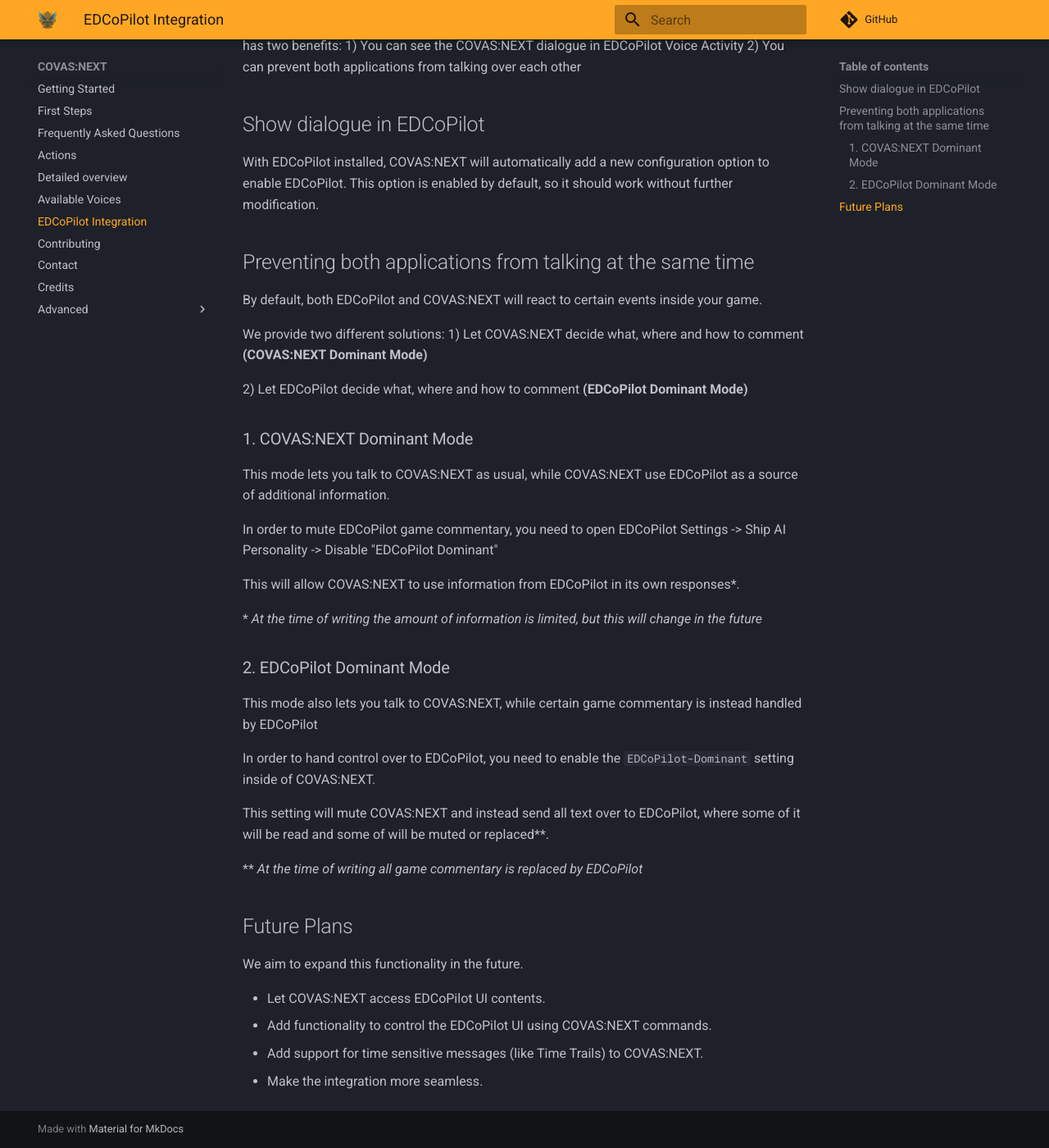
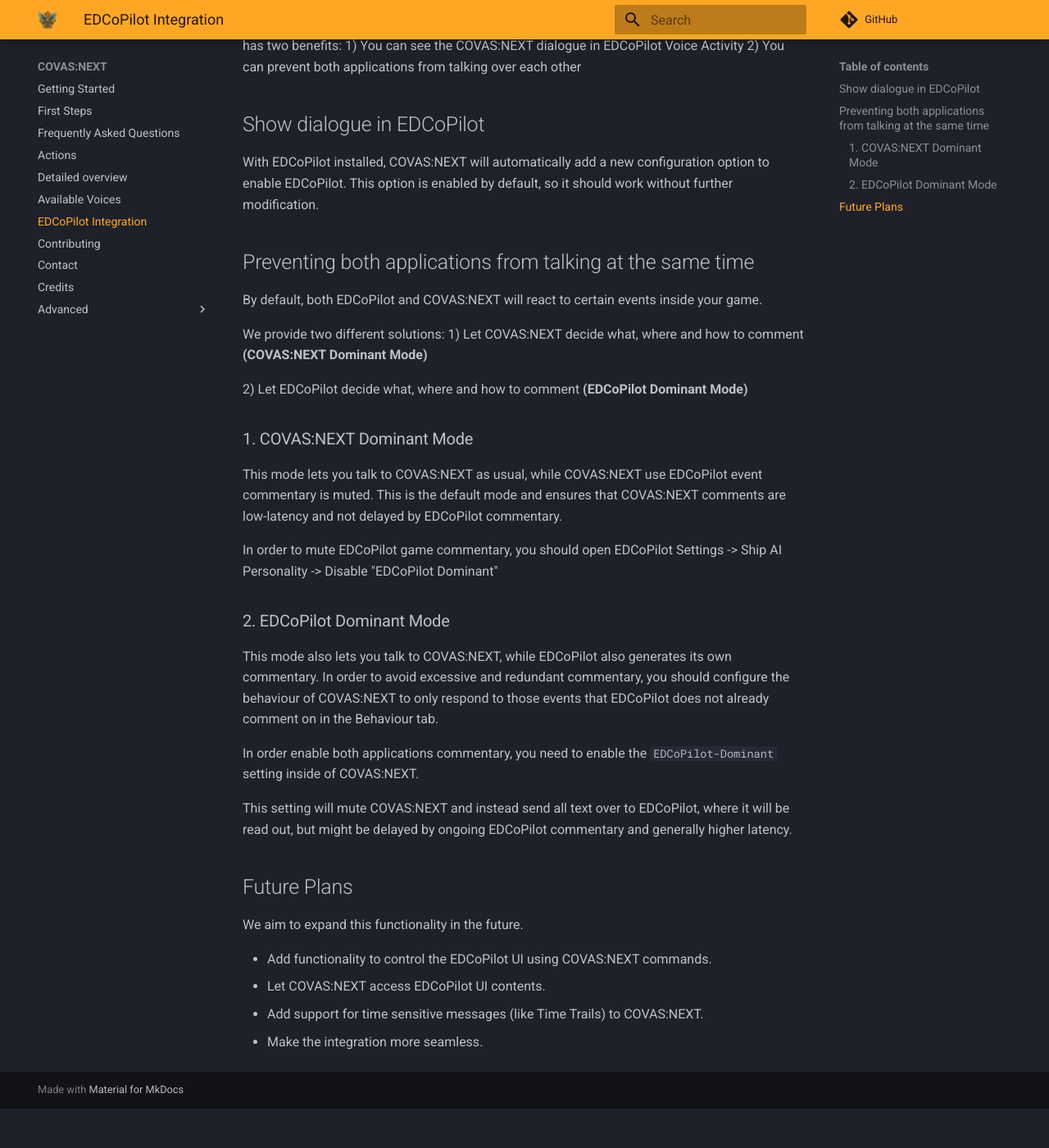
Before and after one commit to RatherRude/Elite-Dangerous-AI-Integration, an MkDocs documentation site: the page built from docs/50_EDCoPilot.md, in a window 1280 px wide and 1400 px high, scrolled down 162 px. Shown: the whole window at 82% size. Built offline with MkDocs 1.6.1 and Material for MkDocs 9.7.7, drawn with Linux system fonts in a browser that asks for light colours; comment, search, counter and statistics services are not loaded; after the commit the page ends 1514 px from its top, so only the background shows below that.

Commit message:
chore(docs): unify markdown formatting and update EDCoPilot Dominant docs

```diff
--- a/docs/50_EDCoPilot.md
+++ b/docs/50_EDCoPilot.md
@@ -18,28 +18,22 @@
 2) Let EDCoPilot decide what, where and how to comment **(EDCoPilot Dominant Mode)**
 
 ### 1. COVAS:NEXT Dominant Mode
-This mode lets you talk to COVAS:NEXT as usual, while COVAS:NEXT use EDCoPilot as a source of additional information.
+This mode lets you talk to COVAS:NEXT as usual, while COVAS:NEXT use EDCoPilot event commentary is muted. This is the default mode and ensures that COVAS:NEXT comments are low-latency and not delayed by EDCoPilot commentary.
 
-In order to mute EDCoPilot game commentary, you need to open EDCoPilot Settings -> Ship AI Personality -> Disable "EDCoPilot Dominant"
-
-This will allow COVAS:NEXT to use information from EDCoPilot in its own responses*.
-
-\* *At the time of writing the amount of information is limited, but this will change in the future*
+In order to mute EDCoPilot game commentary, you should open EDCoPilot Settings -> Ship AI Personality -> Disable "EDCoPilot Dominant"
 
 ### 2. EDCoPilot Dominant Mode
 
-This mode also lets you talk to COVAS:NEXT, while certain game commentary is instead handled by EDCoPilot
+This mode also lets you talk to COVAS:NEXT, while EDCoPilot also generates its own commentary. In order to avoid excessive and redundant commentary, you should configure the behaviour of COVAS:NEXT to only respond to those events that EDCoPilot does not already comment on in the Behaviour tab.
 
-In order to hand control over to EDCoPilot, you need to enable the `EDCoPilot-Dominant` setting inside of COVAS:NEXT.
+In order enable both applications commentary, you need to enable the `EDCoPilot-Dominant` setting inside of COVAS:NEXT.
 
-This setting will mute COVAS:NEXT and instead send all text over to EDCoPilot, where some of it will be read and some of will be muted or replaced**.
-
-\*\* *At the time of writing all game commentary is replaced by EDCoPilot*
+This setting will mute COVAS:NEXT and instead send all text over to EDCoPilot, where it will be read out, but might be delayed by ongoing EDCoPilot commentary and generally higher latency.
 
 ## Future Plans
 We aim to expand this functionality in the future.
 
+- Add functionality to control the EDCoPilot UI using COVAS:NEXT commands.
 - Let COVAS:NEXT access EDCoPilot UI contents.
-- Add functionality to control the EDCoPilot UI using COVAS:NEXT commands.
 - Add support for time sensitive messages (like Time Trails) to COVAS:NEXT.
 - Make the integration more seamless.
--- a/ui/src/app/components/settings-menu/settings-menu.component.html
+++ b/ui/src/app/components/settings-menu/settings-menu.component.html
@@ -469,11 +469,11 @@
                                 <p>COVAS:NEXT Dominant:</p>
                                 <ul>
                                     <li>EDCoPilot will be silent</li>
-                                    <li>COVAS:NEXT Text-to-Speech is used</li>
+                                    <li>COVAS:NEXT low-latency Text-to-Speech is used</li>
                                 </ul>
                                 <p>EDCoPilot Dominant:</p>
                                 <ul>
-                                    <li>EDCoPilot will also generate responses</li>
+                                    <li>EDCoPilot will generate responses</li>
                                     <li>COVAS:NEXT Text-to-Speech is disabled</li>
                                 </ul>
 
```
Also changed, not shown: docs/advanced/AIServer.md (+4 -1 lines), docs/advanced/linux.md (+4 -1 lines).
